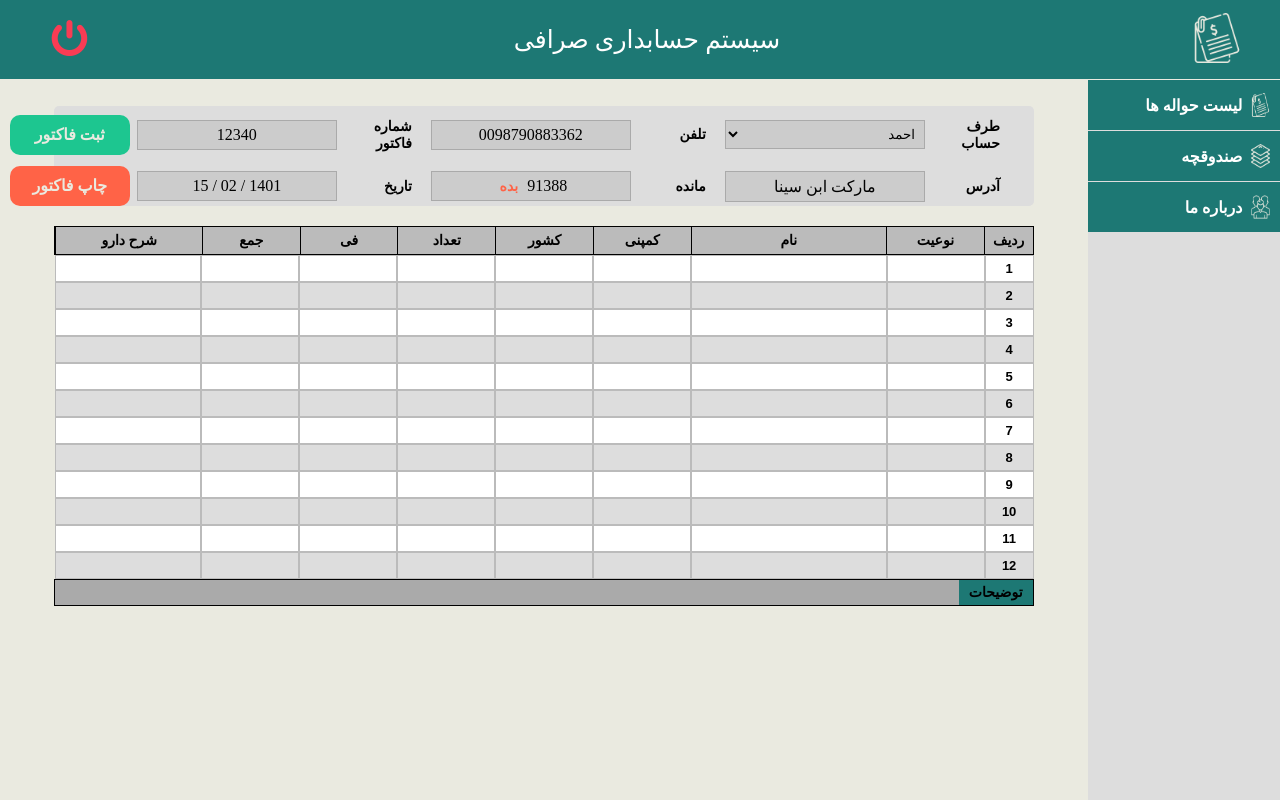
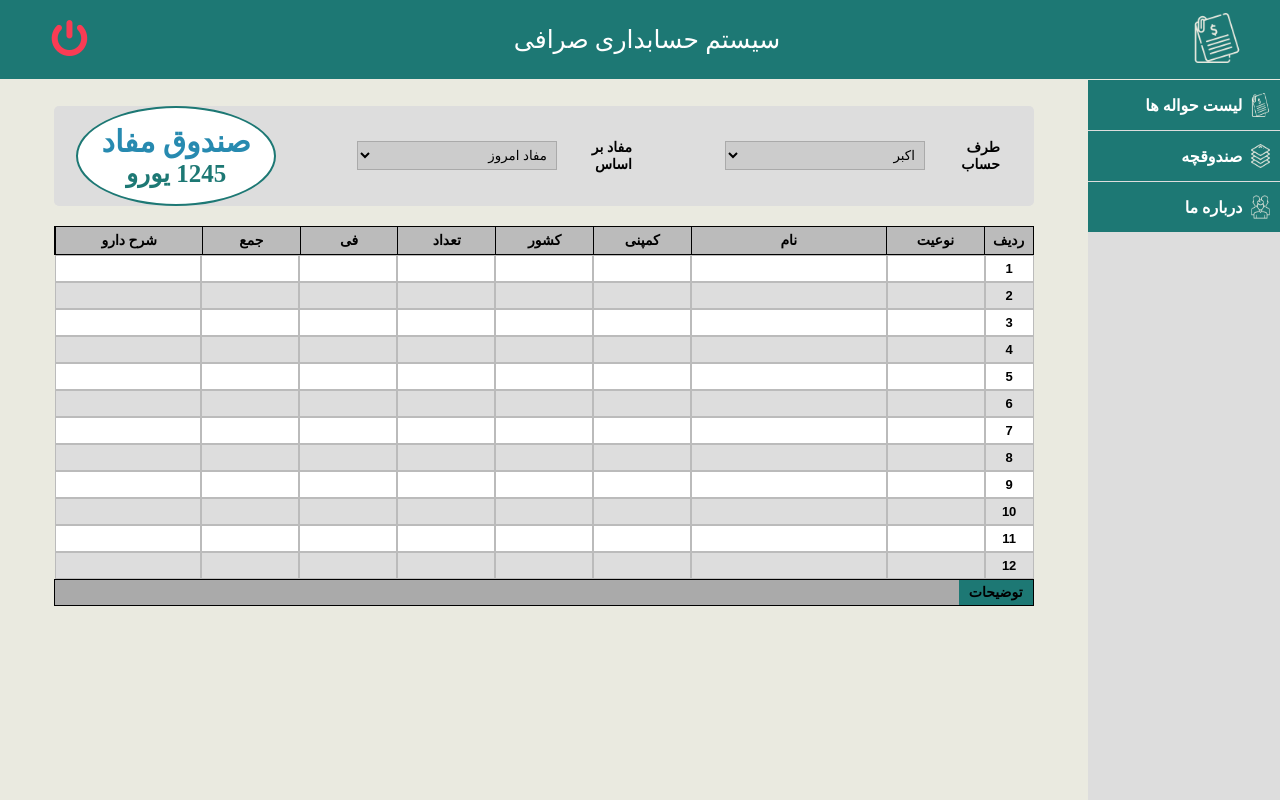
Before and after one commit to RezaHabibi1001/ExchangeFront, a React (Create React App) app: page /safe in a window 1280 px wide. Built offline with nearby package versions, Linux system fonts and the light colour scheme.

Commit message:
header finalized

```diff
--- a/src/Components/Safe/Safe.jsx
+++ b/src/Components/Safe/Safe.jsx
@@ -13,39 +13,24 @@ export function Safe() {
               <div className="group">
                 <span>طرف حساب</span>
                 <select name="customer" id="customer">
-                  <option value="">احمد</option>
-                  <option value="">احمد</option>
-                  <option value="">احمد</option>
-                  <option value="">احمد</option>
-                  <option value="">احمد</option>
+                  <option value="">اکبر</option>
+                  <option value="">سادات</option>
+                  <option value="">عمه نوری</option>
                 </select>
               </div>
               <div className="group">
-                <span>تلفن</span>
-                <span>0098790883362</span>
+                <span> مفاد بر اساس</span>
+                <select name="customer" id="customer">
+                  <option value="">مفاد امروز</option>
+                  <option value="">یک روز قبل</option>
+                  <option value="">هفت روز قبل</option>
+                  <option value="">یک ماه قبل</option>
+                </select>
               </div>
-              <div className="group">
-                <span>شماره فاکتور</span>
-                <span>12340</span>
+              <div className="money-safe">
+                <span className="money-safe-header">صندوق مفاد</span>
+                <span className="money-safe-footer">1245 یورو</span>
               </div>
-              <span className="btn btn-save">ثبت فاکتور</span>
-            </div>
-            <div className="header-row">
-              <div className="group">
-                <span>آدرس</span>
-                <span>مارکت ابن سینا</span>
-              </div>
-              <div className="group">
-                <span>مانده</span>
-                <span>
-                  91388 <span style={{ color: "tomato" }}>بده</span>{" "}
-                </span>
-              </div>
-              <div className="group">
-                <span>تاریخ</span>
-                <span>1401 / 02 / 15</span>
-              </div>
-              <span className="btn btn-print">چاپ فاکتور</span>
             </div>
           </div>
           <div className="factor-container">
--- a/src/Styles/Safe/Safe.css
+++ b/src/Styles/Safe/Safe.css
@@ -156,3 +156,26 @@
 .factor-total {
   width: 10%;
 }
+
+.money-safe {
+  width: 200px;
+  height: 100px;
+  border: 2px solid var(--color-mashi);
+  border-radius: 100%;
+  display: flex;
+  flex-direction: column;
+  justify-content: center;
+  align-items: center;
+  background-color: #fff;
+}
+.money-safe-header {
+  color: var(--color-second);
+  font-weight: bold;
+  font-size: 30px;
+}
+
+.money-safe-footer {
+  color: var(--color-mashi);
+  font-weight: bold;
+  font-size: 25px;
+}
```
